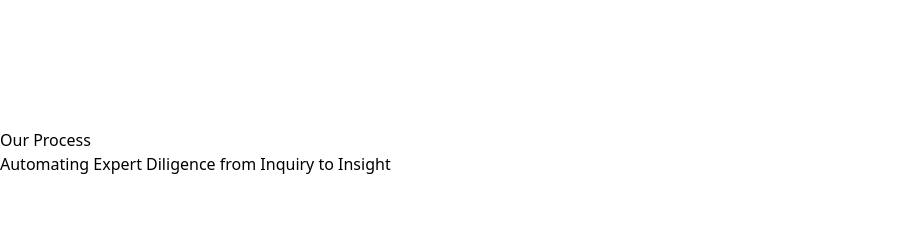
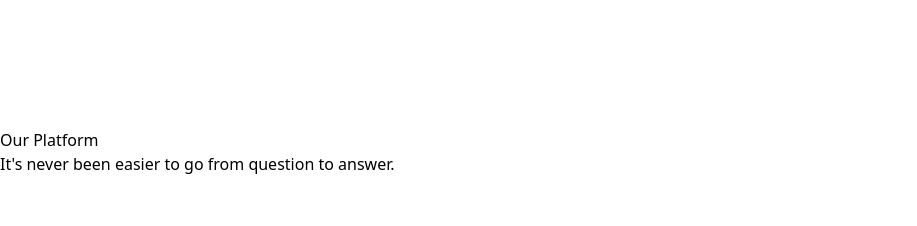
Before and after one commit to deiglerharding/quru-landing-page, a React (Vite) app: page / in a window 1280 px wide. Shown: the part 1320-1546 px from the top of the page, without its empty margins (0-917 px from the left). Built offline with nearby package versions, Linux system fonts and the light colour scheme; what aws-amplify would draw is missing.

Commit message:
change request demo

```diff
--- a/src/components/LandingPage.jsx
+++ b/src/components/LandingPage.jsx
@@ -50,7 +50,14 @@ const LandingPage = () => {
   }, []);
 
   const handleOpenDemoModal = () => {
-    setIsDemoModalOpen(true);
+    // Open Calendly link in a new tab
+    window.open('https://calendly.com/wes-quruai/30min', '_blank');
+
+    // Track demo link click with ReactGA
+    ReactGA.event({
+      category: 'Demo',
+      action: 'Calendly Link Clicked',
+    });
   };
 
   const handleCloseDemoModal = () => {
--- a/src/components/sections/ProcessSection.jsx
+++ b/src/components/sections/ProcessSection.jsx
@@ -52,10 +52,10 @@ const ProcessSection = () => {
         {/* Section header */}
         <div className="text-center max-w-3xl mx-auto mb-16">
           <h2 className="text-4xl font-bold text-purple-900 mb-4">
-            Our Process
+            Our Platform
           </h2>
           <p className="text-xl text-gray-600">
-            Automating Expert Diligence from Inquiry to Insight
+            It's never been easier to go from question to answer.
           </p>
         </div>
 
```
Also changed, not shown: vercel.json.
